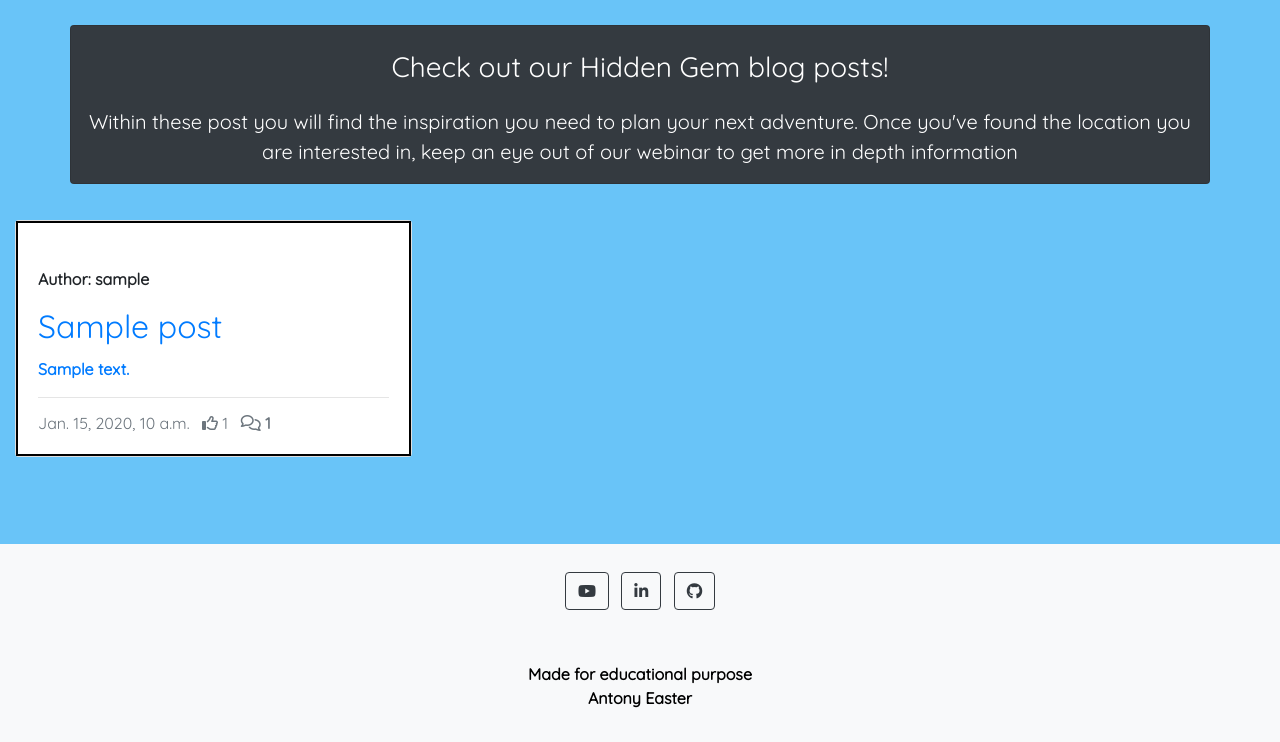
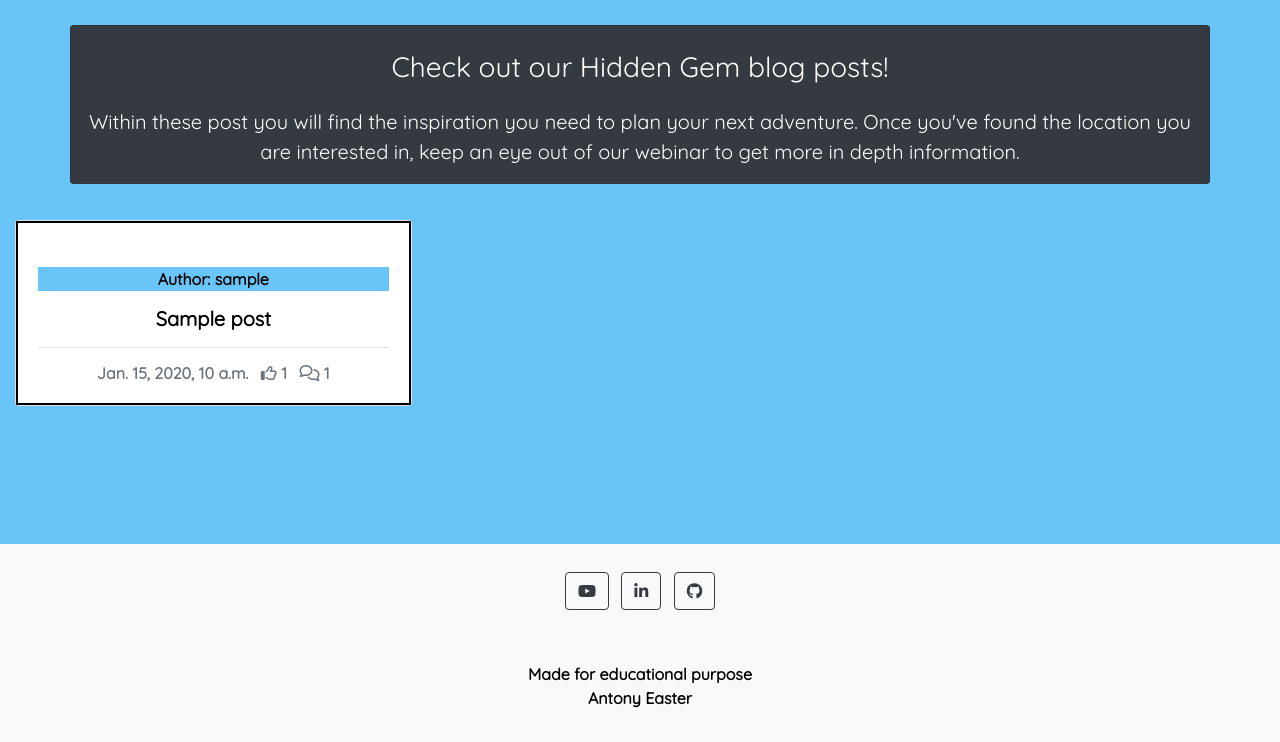
Before and after one commit to Antonyeaster/gem-explorers, a Django app: page / in a window 1280 px wide. Shown: the part 58-800 px from the top of the page. Run offline with Django 3.2, Linux system fonts and the light colour scheme; tables that the repository leaves empty hold one stand-in row (values such as "Sample post"); some libraries are stand-ins or nearby versions.

Commit message:
Add style to post card and make image clickable

```diff
--- a/static/css/style.css
+++ b/static/css/style.css
@@ -67,6 +67,28 @@
 
 /* Location detail page */
 
+.image-flash {
+    background-color: rgb(105, 196, 248);
+    font-size: 100%;
+}
+
+.card-title {
+    text-decoration: none;
+    color: black;
+    font-weight: bold;
+    font-size: 20px;
+    text-align: center;
+}
+
+.card-text {
+    font-weight: bold;
+    text-align: center;
+}
+
+.post-link {
+    color: black;
+}
+
 /* Image with text inside */
 
 .location-heading {
--- a/templates/index.html
+++ b/templates/index.html
@@ -34,7 +34,7 @@
 <section class="blog-post-heading-section">
     <div class="container card bg-dark mt-4 blog-heading">
         <h3 class="text-center mt-4 mb-4">Check out our Hidden Gem blog posts!</h3>
-        <p class="text-center">Within these post you will find the inspiration you need to plan your next adventure. Once you've found the location you are interested in, keep an eye out of our webinar to get more in depth information</p>
+        <p class="text-center">Within these post you will find the inspiration you need to plan your next adventure. Once you've found the location you are interested in, keep an eye out of our webinar to get more in depth information.</p>
     </div>
 </section>
 
@@ -49,6 +49,7 @@
                     <div class="col-md-4">
                         <div class="card mb-4">
                             <div class="card-body content-border">
+                                <a href="{% url 'location_detail' post.slug %}" class="post-link">
                                 <div class="image-container">
                                     {% if 'placeholder' in post.featured_image.url %}
                                     <img
@@ -59,13 +60,11 @@
                                     {% else %}
                                     <img class="card-img-top" src="{{ post.featured_image.url}}" />
                                     {% endif %}
-                                    <div class="image-flash">
+                                    <div class="image-flash text-center">
                                     <p class="author">Author: {{ post.author }}</p>
                                     </div>
                                 </div>
-                            <a href="{% url 'location_detail' post.slug %}" class="post-link">
-                                <h2 class="card-title">{{ post.title }}</h2>
-                                <p class="card-text">{{ post.excerpt }}</p>
+                                <h3 class="card-title">{{ post.title }}</h3>
                             </a>
                             <hr />
                             <p class="card-text text-muted h6">
```
